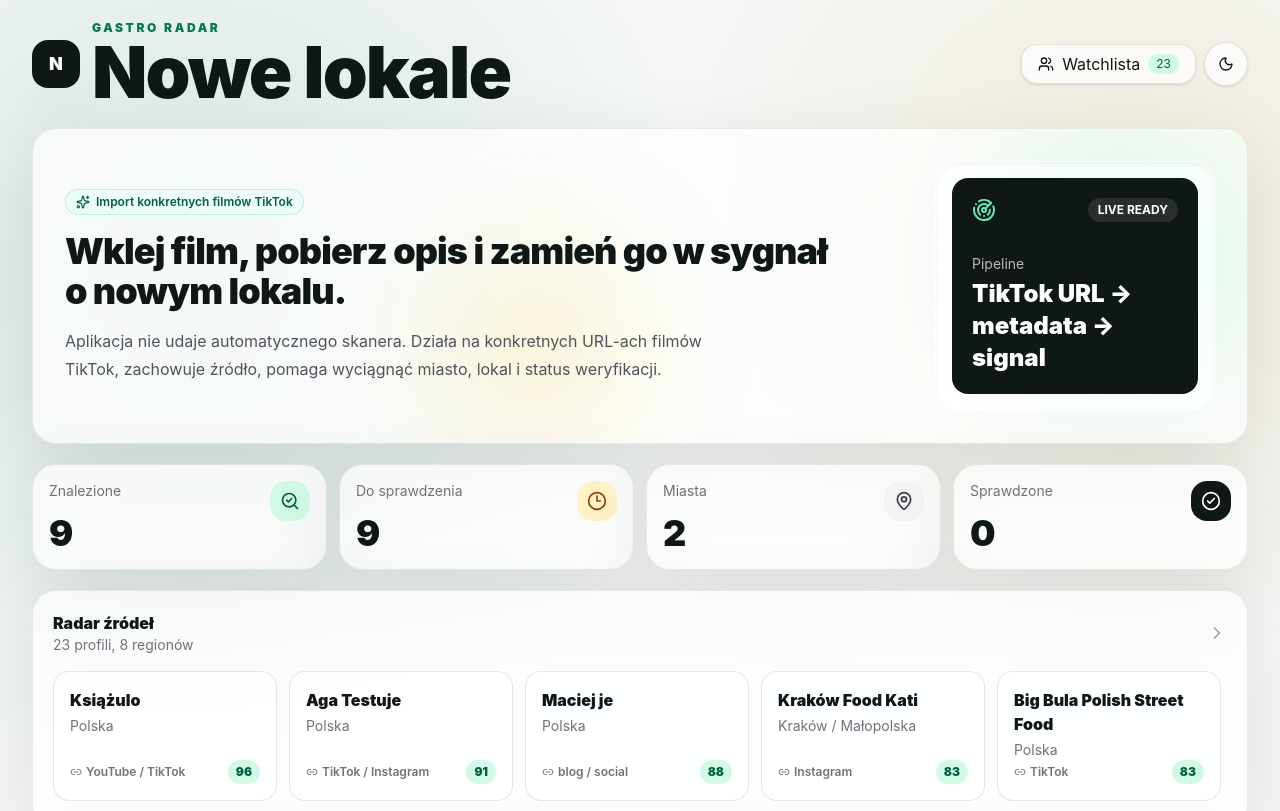
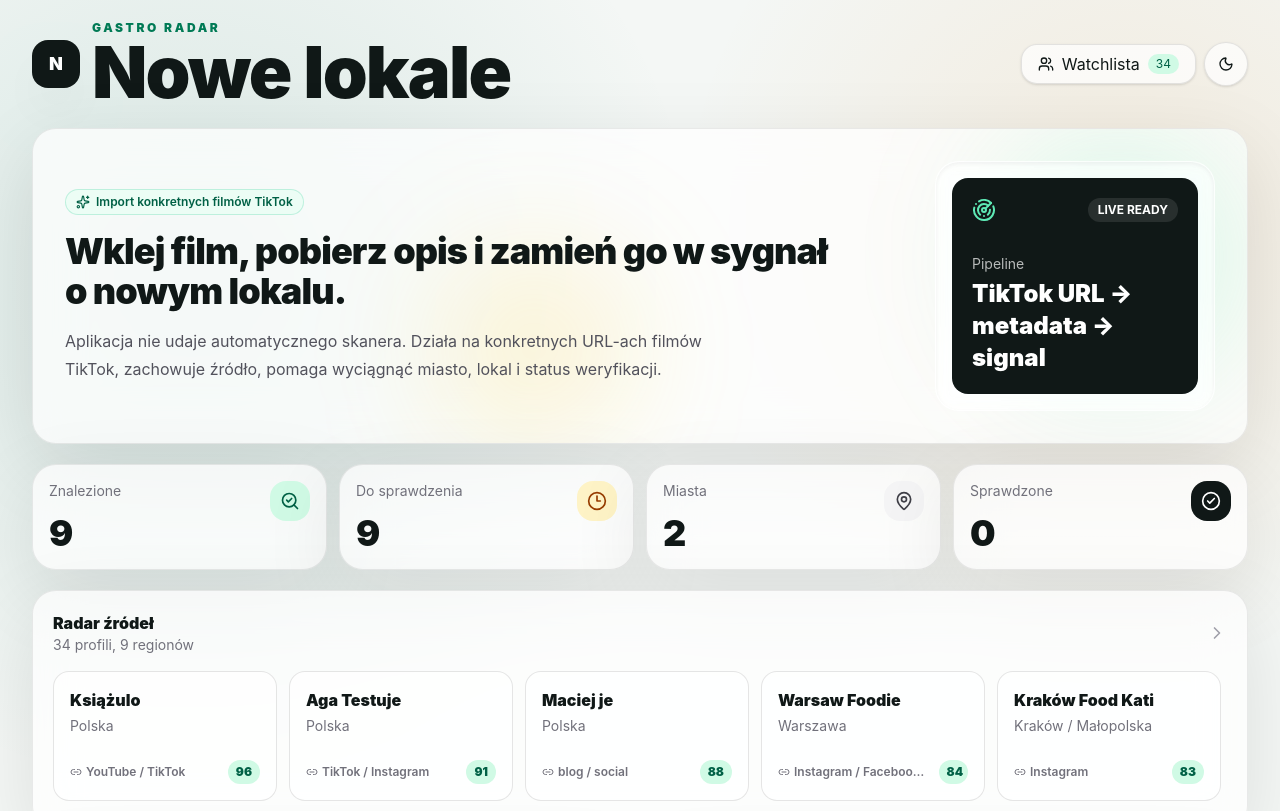
Before and after one commit to einstainek-boop/nowa-aplikacja, a React (Vite) app: page / in a window 1280 px wide. Shown: the top 811 px of the page. Built offline with nearby package versions, Linux system fonts and the light colour scheme.

Commit message:
Add Instagram and Facebook food creators

```diff
--- a/src/data.js
+++ b/src/data.js
@@ -4,9 +4,11 @@ export const creators = [
   { name: "Maciej je", handle: "@maciejje", region: "Polska", focus: "rankingi i przewodniki po miastach", weight: 88, platform: "blog / social", profileUrl: "https://maciej.je/" },
   { name: "Kraków Food Kati", handle: "@krakowfood.kati", region: "Kraków / Małopolska", focus: "nowe restauracje w Krakowie", weight: 83, platform: "Instagram" },
   { name: "Big Bula Polish Street Food", handle: "@bigbulapolishstreetfood", region: "Polska", focus: "burgery, kebab, food trucki", weight: 83, platform: "TikTok" },
-  { name: "Restaurantica", handle: "@restaurantica", region: "Warszawa", focus: "gastro newsy i przewodniki", weight: 82, platform: "Instagram / blog" },
+  { name: "Warsaw Foodie", handle: "@warsawfoodie", region: "Warszawa", focus: "nowe otwarcia i przewodnik po restauracjach", weight: 84, platform: "Instagram / Facebook / www", profileUrl: "https://warsawfoodie.pl/" },
+  { name: "Restaurantica", handle: "@restaurantica", region: "Warszawa", focus: "gastro newsy i przewodniki", weight: 82, platform: "Instagram / Facebook / blog", profileUrl: "https://www.instagram.com/restaurantica/" },
   { name: "Food By Warsaw", handle: "@foodbywarsaw", region: "Warszawa", focus: "restauracje, kawiarnie i nowe miejsca", weight: 80, platform: "Instagram" },
   { name: "Śląski YE", handle: "@slaskiye", region: "Śląsk", focus: "Katowice i region", weight: 79, platform: "social", profileUrl: "https://www.instagram.com/slaskiye/" },
+  { name: "Nowe we Wro", handle: "@nowewewro", region: "Wrocław", focus: "gastro newsy i nowe miejsca we Wrocławiu", weight: 79, platform: "Instagram", profileUrl: "https://www.instagram.com/nowewewro/" },
   { name: "Taste of Warsaw", handle: "@tasteofwarsaw", region: "Warszawa", focus: "jedzenie i restauracje w Warszawie", weight: 78, platform: "Instagram" },
   { name: "Warsaw Food Guide", handle: "@warsawfoodguide", region: "Warszawa", focus: "krótkie rekomendacje lokali", weight: 77, platform: "Instagram" },
   { name: "Gdzie zjeść w Poznaniu i Warszawie", handle: "@gdziezjescwpoznaniu", region: "Poznań / Warszawa", focus: "lokalne odkrycia", weight: 76, platform: "Instagram" },
@@ -14,14 +16,23 @@ export const creators = [
   { name: "Why Not Gdańsk", handle: "@whynotgdansk", region: "Trójmiasto", focus: "Gdańsk, Sopot, restauracje", weight: 76, platform: "Instagram" },
   { name: "Food4Warsaw", handle: "@food4warsaw", region: "Warszawa", focus: "knajpki i kawiarnie", weight: 75, platform: "Instagram" },
   { name: "Ludzie Huby", handle: "@ludziehuby", region: "Kraków", focus: "krakowski food", weight: 75, platform: "Instagram" },
+  { name: "MYTUJEMY", handle: "@mytujemy", region: "Poznań", focus: "jedzeniowy przewodnik po Poznaniu", weight: 75, platform: "Instagram / www", profileUrl: "https://www.instagram.com/mytujemy/" },
   { name: "YOZO Mniam Mniam", handle: "@yozo.life", region: "Polska", focus: "bary, budki, szybkie jedzenie", weight: 74, platform: "TikTok / Instagram" },
+  { name: "Krakow Foodie", handle: "@krakowfoodie", region: "Kraków", focus: "krakowskie gastro newsy i rekomendacje", weight: 74, platform: "Instagram / Facebook / www", profileUrl: "https://www.instagram.com/krakowfoodie/" },
+  { name: "Poznań Na Widelcu", handle: "@poznannawidelcu", region: "Poznań", focus: "nowe restauracje i lokale w Poznaniu", weight: 74, platform: "Instagram / Facebook / www", profileUrl: "https://www.poznannawidelcu.pl/" },
   { name: "TasteAway", handle: "@blogtasteaway", region: "Polska", focus: "podróże kulinarne i restauracje", weight: 73, platform: "Instagram / blog" },
   { name: "Jedzenie Warszawa", handle: "@jedzeniewarszawa", region: "Warszawa", focus: "przewodnik po lokalach", weight: 72, platform: "Instagram / www" },
   { name: "Foodie Trójmiasto", handle: "@foodietrojmiasto", region: "Trójmiasto", focus: "gdzie zjeść w Trójmieście", weight: 72, platform: "Instagram" },
   { name: "Jemy w Łodzi", handle: "@jemywlodzi", region: "Łódź", focus: "łódzkie otwarcia i recenzje", weight: 72, platform: "www / social", profileUrl: "https://jemywlodzi.pl/" },
+  { name: "Have a Bite Kraków", handle: "@haveabitekrakow", region: "Kraków", focus: "krakowskie restauracje, kawiarnie i przewodniki", weight: 72, platform: "Instagram / Facebook / www", profileUrl: "https://www.haveabite.co/" },
+  { name: "Foodhunterki", handle: "@foodhunterki", region: "Poznań", focus: "kulinarne polecenia z Poznania i okolic", weight: 71, platform: "Instagram", profileUrl: "https://www.instagram.com/foodhunterki/" },
+  { name: "Ślinka Cieknie", handle: "@slinkacieknie", region: "Poznań / Polska", focus: "lokale polecane przez food creatorów", weight: 71, platform: "Instagram / www", profileUrl: "https://www.slinkacieknie.pl/" },
   { name: "Gdzie Zjeść Kraków", handle: "@gdziezjesckrakow", region: "Kraków", focus: "rankingi i lokalne aktualizacje", weight: 70, platform: "www / social", profileUrl: "https://gdziezjesckrakow.com/" },
   { name: "KUKBUK", handle: "@kukbuk", region: "Polska", focus: "trendy gastro i przewodniki", weight: 70, platform: "magazyn / social", profileUrl: "https://www.kukbuk.pl/" },
+  { name: "In Szczecin", handle: "@inszczecin", region: "Szczecin", focus: "jedzenie, miejsca i nowe punkty w Szczecinie", weight: 70, platform: "Instagram", profileUrl: "https://www.instagram.com/inszczecin/" },
+  { name: "Dusiowa Kuchnia", handle: "@dusiowakuchnia", region: "Trójmiasto", focus: "lokalne jedzenie i restauracyjne polecenia", weight: 69, platform: "Instagram / Facebook / blog", profileUrl: "https://www.instagram.com/dusiowakuchnia/" },
   { name: "Wife With Knife", handle: "@wifewithknife_com", region: "Łódź", focus: "recenzje restauracji i smaki", weight: 68, platform: "Instagram / blog" },
+  { name: "Foodies we Wro", handle: "@foodieswewro", region: "Wrocław", focus: "społeczność FB z lokalnymi odkryciami i nowymi miejscami", weight: 67, platform: "Facebook group", profileUrl: "https://www.facebook.com/groups/foodieswewro" },
 ];
 
 export const curatedSignals = [
```
